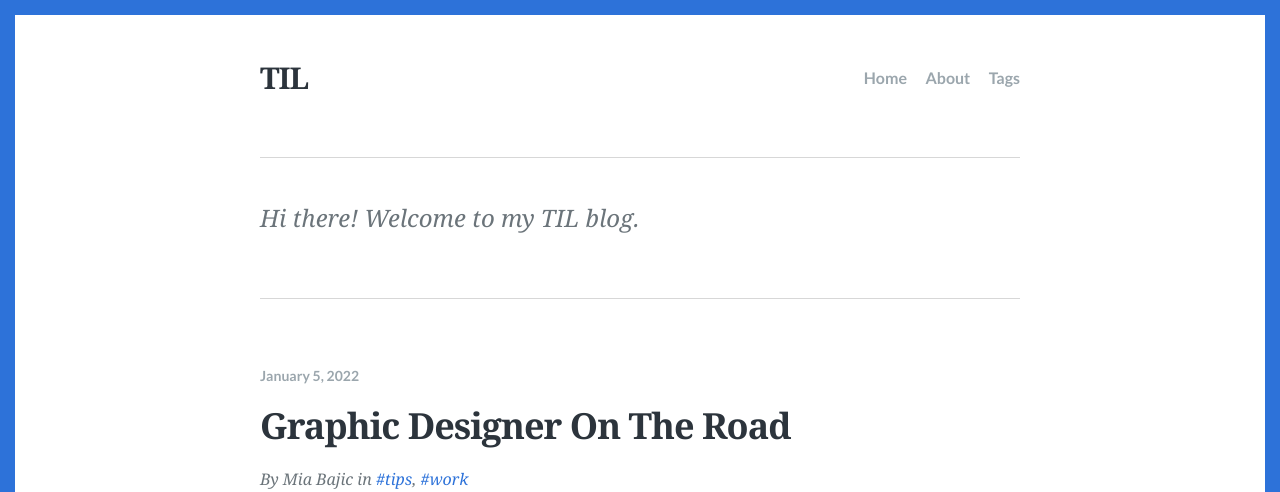
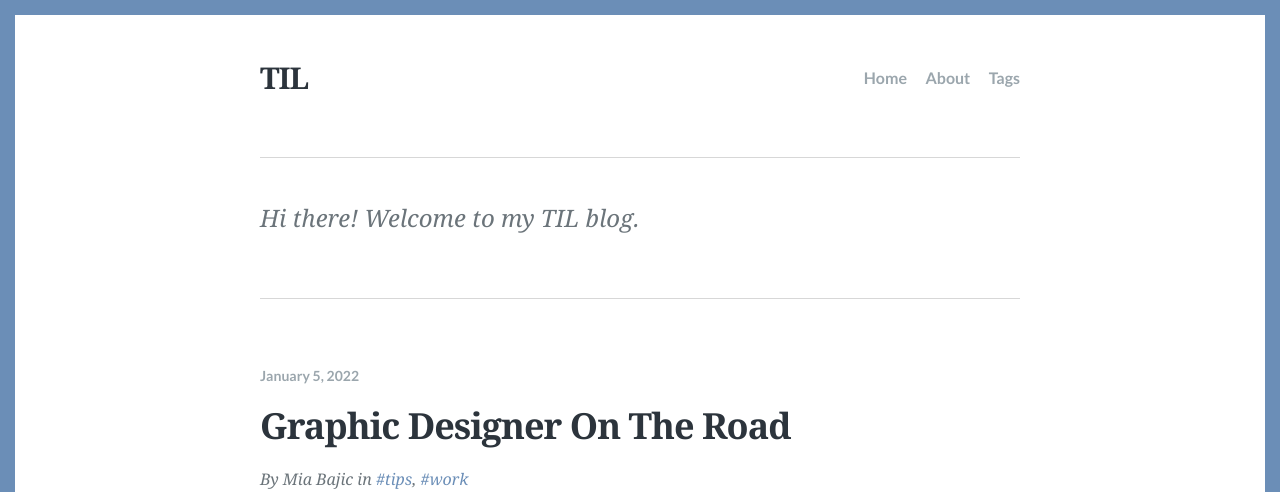
Before and after one commit to clytaemnestra/tech-blog, a Jekyll site: the page built from index.html, in a window 1280 px wide. Shown: the top 492 px of the page. Built offline with Jekyll 4.4.1, drawn with Linux system fonts in a browser that asks for light colours; some web fonts are replaced; the list of posts is cut into pages by our own code; grey boxes are pictures that could not be loaded.

Commit message:
Update _config.yml

```diff
--- a/_config.yml
+++ b/_config.yml
@@ -40,15 +40,15 @@ navigation:
   #   url: https://github.com/JustGoodThemes/Scriptor-Jekyll-Theme
 
 # The shortname for your Disqus site to enable comments.
-disqus: justgoodthemes
+# disqus: justgoodthemes
 
 # Colors
-accent_color: '#2d72d9'
+accent_color: '#6B8EB7'
 
 # Site footer
 footer:
   # content: "&copy; Scriptor all rights reserved. Theme by [JustGoodThemes](https://www.justgoodthemes.com)."
-  has_social: true
+#   has_social: true
 
 # Plugins
 plugins:
```
